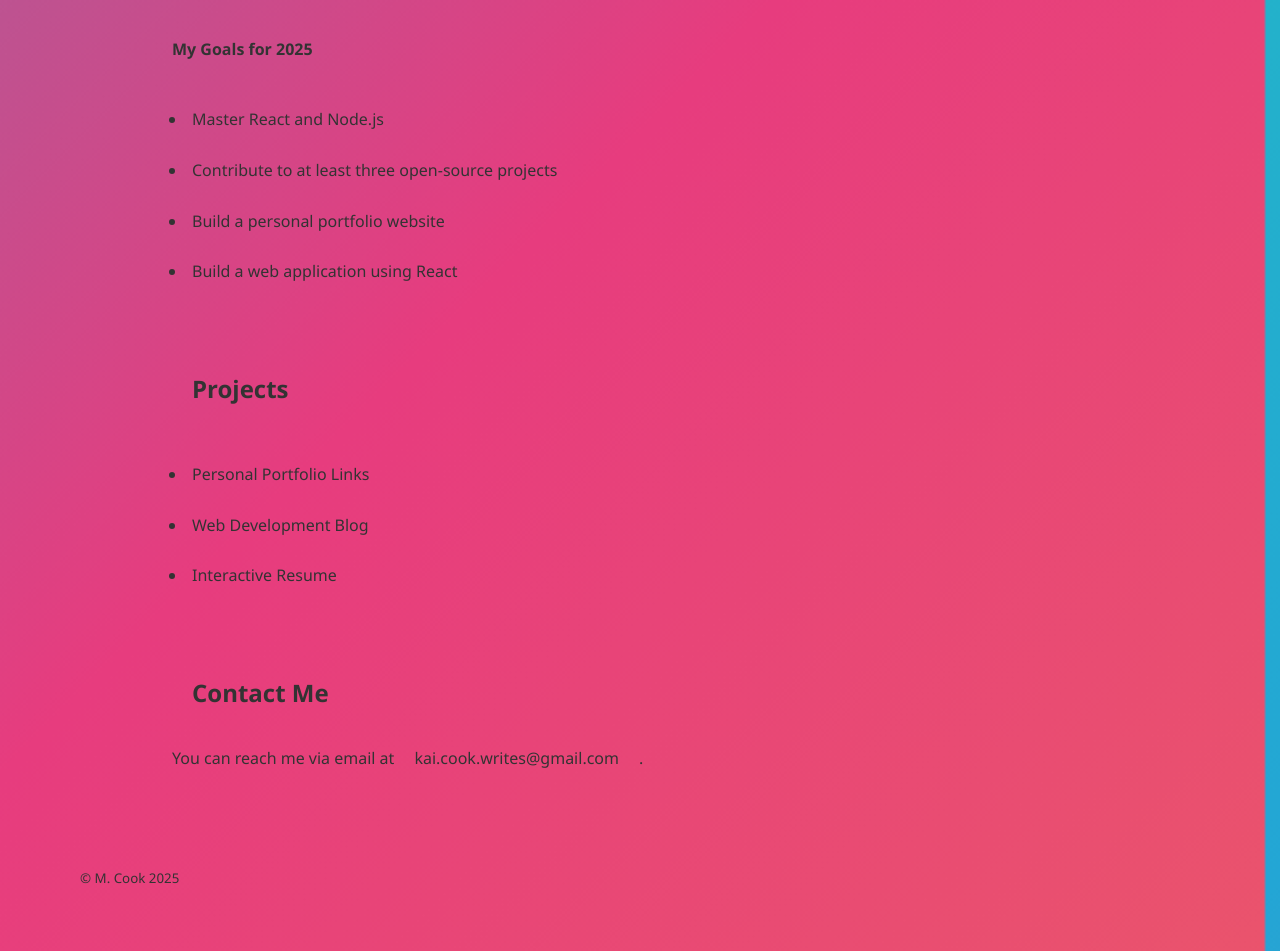
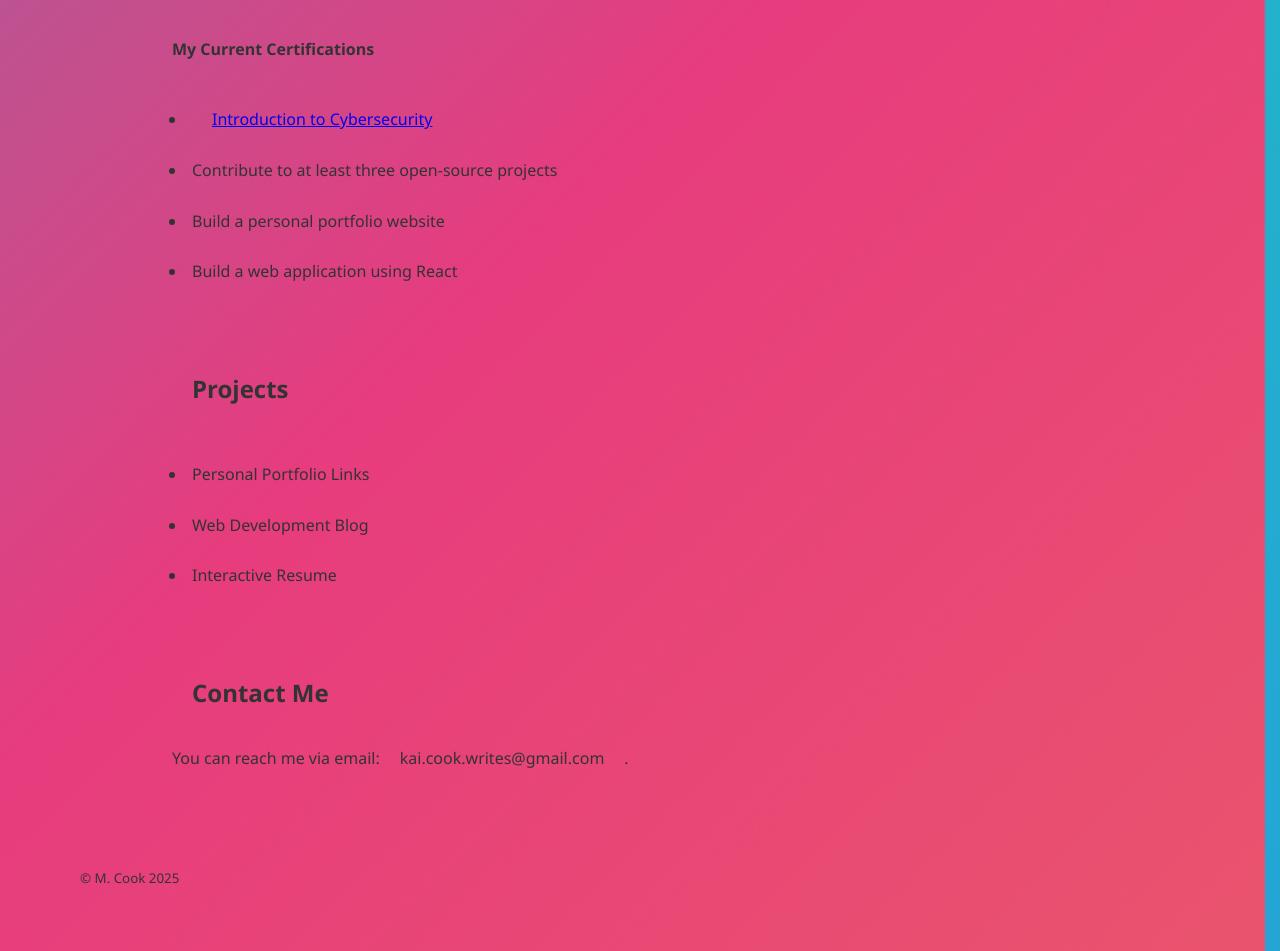
Before and after one commit to kaicookwrites-rgb/LandingPage, a plain HTML site: page index.html in a window 1280 px wide. Shown: the part 544-1495 px from the top of the page. Drawn offline with Linux system fonts and the light colour scheme.

Commit message:
Update index.html

```diff
--- a/index.html
+++ b/index.html
@@ -31,9 +31,9 @@
         a background primarily in sales, and then transitioned into machine operation. Which just sparked my interest in technology.</p>
         </section>
         <section>
-            <h4>My Goals for 2025</h4>
+            <h4>My Current Certifications</h4>
             <ul>
-                <li>Master React and Node.js</li>
+                <li><a href="file:///C:/Users/makai/Downloads/Cybersecurity%20Cert.pdf">Introduction to Cybersecurity</a></li>
                 <li>Contribute to at least three open-source projects</li>
                 <li>Build a personal portfolio website</li>
                 <li>Build a web application using React</li>
@@ -49,7 +49,7 @@
         </section>
         <section id="contact" class="contact">
             <h2><a href="#contact">Contact Me</a></h2>
-            <p>You can reach me via email at<a href="mailto:kai.cook.writes@gmail.com">kai.cook.writes@gmail.com</a>.</p>
+            <p>You can reach me via email:<a href="mailto:kai.cook.writes@gmail.com">kai.cook.writes@gmail.com</a>.</p>
         </section>
     </main>
 
```
